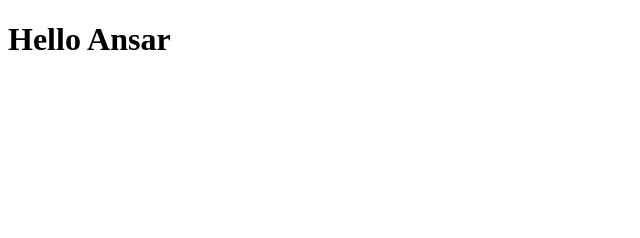
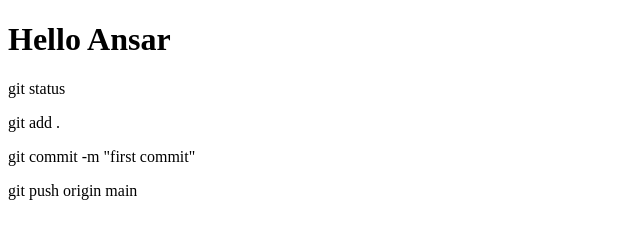
Before and after one commit to erishtiyaq/demoproject, a plain HTML site: page index.html in a window 1280 px wide. Shown: the whole page, without its empty margins (0-640 px from the left). Drawn offline with Linux system fonts and the light colour scheme.

Commit message:
first commit
;

```diff
--- a/index.html
+++ b/index.html
@@ -8,5 +8,9 @@
   </head>
   <body>
     <h1>Hello Ansar</h1>
+    <p>git status</p>
+    <p>git add .</p>
+    <p>git commit -m "first commit"</p>
+    <p>git push origin main</p>
   </body>
 </html>
```
